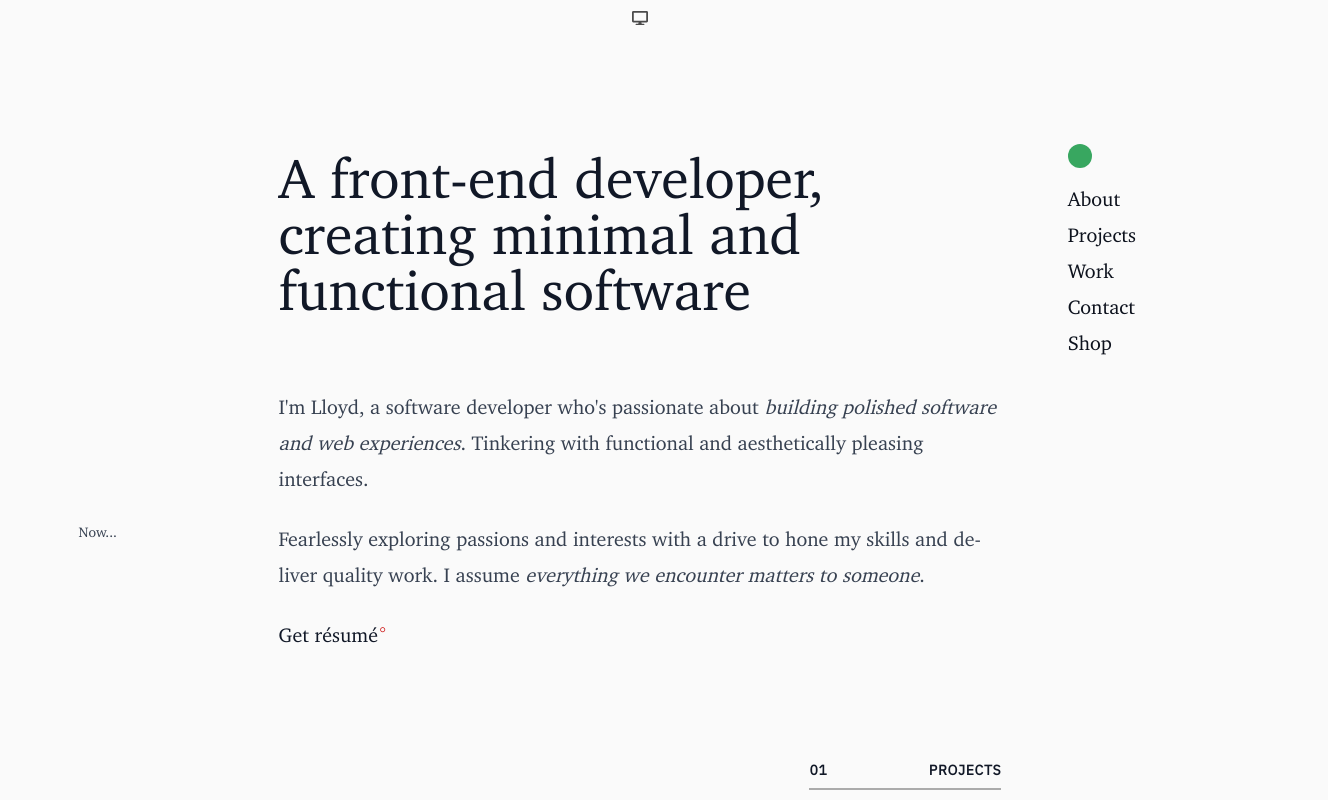
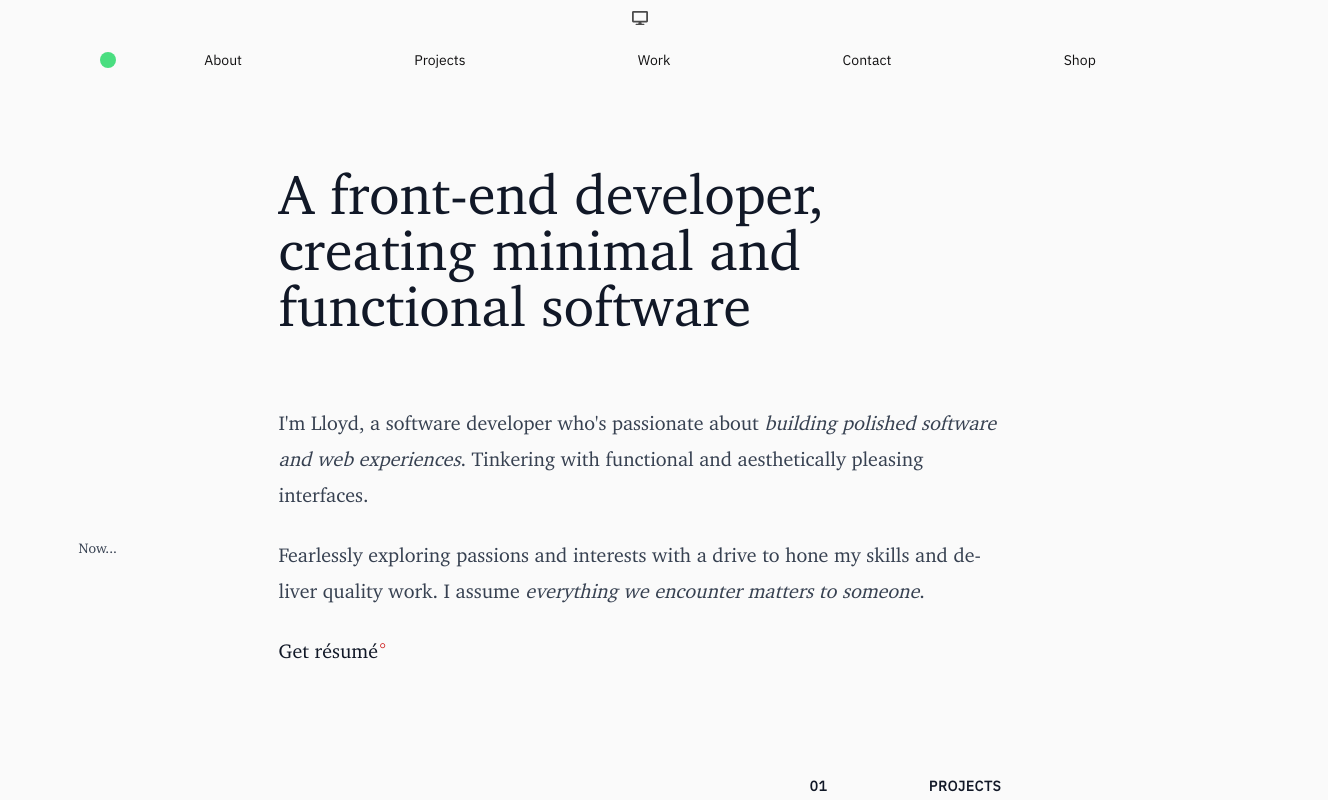
Before and after one commit to lloydlobo/lloydlobo.com, a Next.js app: page /work in a window 1280 px wide. Shown: the top 800 px of the page, 1328 px wide, since content can reach past the window. Built offline with nearby package versions, Linux system fonts and the light colour scheme.

Commit message:
feat: place navigation navbar at top

```diff
--- a/components/Layout.tsx
+++ b/components/Layout.tsx
@@ -37,7 +37,7 @@ const Layout = ({ children, title = "This is the default title" }: Props) => {
           </div>
         </header>
 
-        <div className="z-10 absolute left-4 md:right-0 lg:-right-12 brightness-75 top-[23.5rem] sm:top-64 md:top-36">
+        <div className="py-4 z-40 dark:prose-a:text-green-300/80">
           <Navigation />
         </div>
 
@@ -56,20 +56,31 @@ export default Layout;
 
 export const Navigation = (props: {}) => {
   return (
-    <div className="relative lg:mr-44 flex justify-end">
-      <article>
-        <div className="grid px-4" >
-          <Link href="/" className="after:hidden rounded-full mb-2 bg-green-400 content-[''] w-6 h-6" />
-          <Link className="after:hidden" href="/about">About</Link>
-          <Link className="after:hidden" href="/projects">Projects</Link>
-          <Link className="after:hidden" href="/work">Work</Link>
-          <Link className="after:hidden" href="/contact">Contact</Link>
-          <Link className="after:hidden" href="/shop">Shop</Link>
-        </div>
-      </article>
+    <div className="">
+      <div className="grid grid-flow-col-dense px-4 font-sans prose-sm  [&>*]:w-full mx-auto gap-1">
+        <Link
+          href="/"
+          className="after:hidden  w-full h-full min-w-[1rem] place-self-center max-w-[1rem] min-h-[1rem] max-h-[1rem] rounded-full bg-green-400 "
+        />
+        <Link className="after:hidden" href="/about">
+          About
+        </Link>
+        <Link className="after:hidden" href="/projects">
+          Projects
+        </Link>
+        <Link className="after:hidden" href="/work">
+          Work
+        </Link>
+        <Link className="after:hidden" href="/contact">
+          Contact
+        </Link>
+        <Link className="after:hidden" href="/shop">
+          Shop
+        </Link>
+      </div>
     </div>
-  )
-}
+  );
+};
 
 const SlidingDoors = () => {
   return (
@@ -110,24 +121,16 @@ const SlidingDoors = () => {
             width: 0vw;
           }
         }
-
-
-    `}</style>
+      `}</style>
 
       <div className="z-50 w-screen ease-in-out delay-300 blur-xl transition-all absolute h-screen opacity-90 inset-0">
         <div className="door door-start absolute items-center bg-on-primary h-full after:content-[' '] inline-flex">
-          <span className="prose-2xl hidden w-full">
-            Lloyd
-          </span>
+          <span className="prose-2xl hidden w-full">Lloyd</span>
         </div>
         <div className="door door-end absolute items-center text-start bg-on-primary h-full after:content-[' '] inline-flex">
-          <span className="prose-2xl hidden w-full">
-            Lobo
-          </span>
+          <span className="prose-2xl hidden w-full">Lobo</span>
         </div>
       </div>
-
     </>
-
-  )
-}
+  );
+};
--- a/pages/work.tsx
+++ b/pages/work.tsx
@@ -65,7 +65,7 @@ export default function WorkPage() {
       <main className="">
         <div className="grid">
           <Section>
-            <article className="md:py-10 pb-36 md:pb-0 md:min-h-fit min-h-[70vw] md:h-auto">
+            <article className="">
               <h1 className={`dark:text-primary`}>
                 A <span className="">front-end developer,</span>
                 <br />
```
